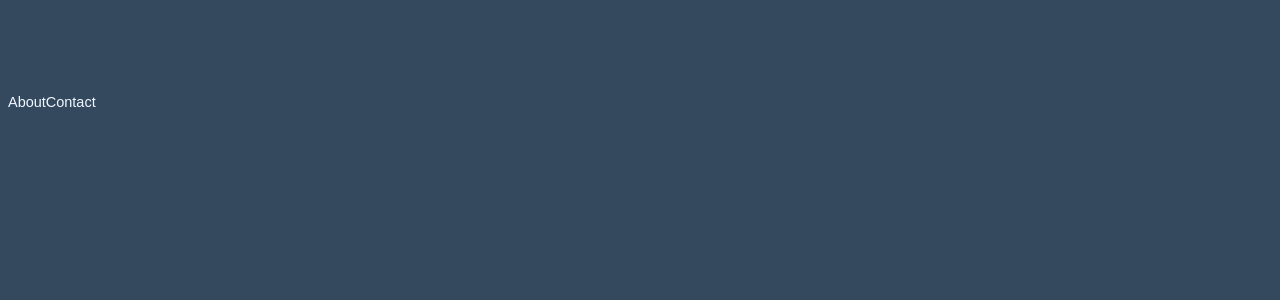
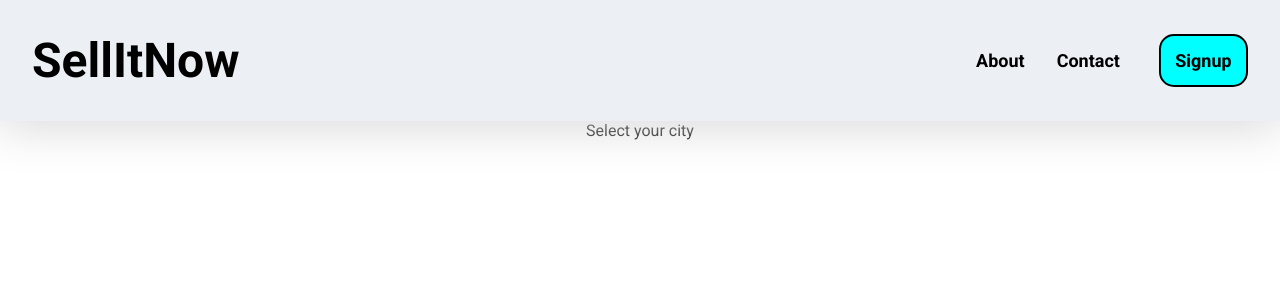
Before and after one commit to mgitdeep/techv-project, a React (Create React App) app: page / in a window 1280 px wide. Shown: the top 300 px of the page. Built offline with nearby package versions, Linux system fonts and the light colour scheme.

Commit message:
UPDATES!

```diff
--- a/package.json
+++ b/package.json
@@ -8,6 +8,7 @@
     "@testing-library/user-event": "^13.5.0",
     "react": "^18.2.0",
     "react-dom": "^18.2.0",
+    "react-router-dom": "^6.9.0",
     "react-scripts": "5.0.1",
     "web-vitals": "^2.1.4"
   },
--- a/src/App.js
+++ b/src/App.js
@@ -1,14 +1,31 @@
+import Home from "./components/Home";
 import Header from "./components/Header";
-// import MultipleInputs from "./components/forms/MultipleInputs"
+import About from "./components/About";
+import Contact from "./components/Contact";
+import Signup from "./components/forms/Signup";
+
+import { BrowserRouter, Routes, Route } from "react-router-dom";
+
+
+import './styles/App.css'
+import './styles/header.css'
 import './styles/Signup.css'
+
 
 function App() {
 
   return (
-    <>
-      <Header />
-      {/* <MultipleInputs /> */}
-    </>
+    <BrowserRouter>
+    <Header />
+      <Routes>
+        <Route path="/" element={<Home />}/>
+        <Route path="/about" element={<About />}/>
+        <Route path="/contact" element={<Contact />}/>
+        <Route path="/signup" element={<Signup />}/>
+
+        {/* <MultipleInputs /> */}
+      </Routes>
+    </BrowserRouter>
   );
 }
 
--- /dev/null
+++ b/src/components/About.jsx
@@ -0,0 +1,9 @@
+import React from 'react'
+
+const About = () => {
+  return (
+    <h1>About</h1>
+  )
+}
+
+export default About
--- /dev/null
+++ b/src/components/Contact.jsx
@@ -0,0 +1,9 @@
+import React from 'react'
+
+const Contact = () => {
+  return (
+    <h1>Contact Here</h1>
+  )
+}
+
+export default Contact
--- a/src/components/Header.jsx
+++ b/src/components/Header.jsx
@@ -1,14 +1,19 @@
 import React from 'react'
-import '../styles/Header.css'
+import { Link } from 'react-router-dom'
+// import '../styles/Header.css'
 
 const Header = () => {
   return (
-    <>
-        <nav>
-          <div>About</div>
-          <div>Contact</div>
-        </nav>
-    </>
+
+    <nav>
+      <Link to='/'><h1>SellItNow</h1></Link>
+      <main>
+        <Link to='/about' className='hv'><b>About</b></Link>
+        <Link to='/contact' className='hv'><b>Contact</b></Link>
+      </main>
+      <Link to='/signup' className='signup hv'><div><b>Signup</b></div></Link>
+      {/* <div>Signup</div> */}
+    </nav>
   )
 }
 
--- /dev/null
+++ b/src/components/Home.jsx
@@ -0,0 +1,16 @@
+import React from 'react'
+
+const Home = () => {
+  return (
+    <>
+        <div className='dropdown'>
+            <button className='btnn'>Select your city</button>
+            <div className="dropdown-menu">
+                Dropdown content
+            </div>
+        </div>
+    </>
+  )
+}
+
+export default Home
--- a/src/components/forms/MultipleInputs.jsx
+++ b/src/components/forms/Signup.jsx
@@ -1,8 +1,9 @@
 // SIGNUP FORM Ready To Use
 
+// import '../../styles/Signup.css'
 import React, { useState } from 'react'
 
-const MultipleInputs = () => {
+const Signup = () => {
 
     const [userSignUpData, setUserSignUpData] = useState({
         firstname: "",
@@ -82,4 +83,4 @@ const MultipleInputs = () => {
   )
 }
 
-export default MultipleInputs
+export default Signup
--- /dev/null
+++ b/src/styles/App.css
@@ -0,0 +1,49 @@
+@import url("https://fonts.googleapis.com/css2?family=Dancing+Script&family=Roboto:ital,wght@0,100;0,300;0,400;0,500;0,700;0,900;1,100;1,300;1,400;1,500;1,700;1,900&family=Ubuntu+Mono&display=swap");
+
+* {
+  margin: 0%;
+  padding: 0%;
+  font-family: "Roboto", sans-serif;
+  box-sizing: border-box;
+  text-decoration: none;
+  scroll-behavior: smooth;
+}
+
+.btnn {
+  background: none;
+  border: none;
+  text-decoration: none;
+  font-family: inherit;
+  font-size: inherit;
+  cursor: pointer;
+  padding: 0;
+}
+
+.btnn:hover {
+  color: rgb(39, 37, 36);
+}
+
+.dropdown {
+  position: relative;
+  display: flex;
+  justify-content: flex-start;
+}
+
+.dropdown-menu {
+  position: absolute;
+  left: 0;
+  top: calc(100% + 0.25rem);
+  background-color: white;
+  padding: 0.75rem;
+  border-radius: 0.45rem;
+  box-shadow: 0 2px 5px 0 rgba(0, 0, 0, 0.21);
+  opacity: 0;
+  transform: translateY(-10px);
+  transition: opacity 150ms ease-in-out, transform 150ms ease-in-out;
+  /* Here we're applying the transition on the Opacity property */
+}
+
+.dropdown > .btnn:focus + .dropdown-menu {
+  opacity: 1;
+  transform: translateY(0);
+}
--- a/src/styles/Header.css
+++ b/src/styles/Header.css
@@ -1,6 +1,44 @@
+nav {
+  width: 100%;
+  padding: 1rem;
+  display: flex;
+  justify-content: space-between;
+  align-items: center;
+  position: sticky;
+  background-color: #ecf0f4;
+  box-shadow: 0px 3px 50px 3px rgb(216, 216, 216);
+  top: 0%;
+  z-index: 10;
+  font-size: large;
+}
+/* main:hover {
+    color: aliceblue;
+    background-color: blue;
+} */
+.hv:hover {
+    opacity: 0.7;
+}
+h1 {
+  text-transform: uppercase;
+}
 
-nav {
-    width: 100%;
-    padding: 1rem;
-    display: flex;
+main {
+  width: 70%;
+  /* font-size: medium; */
+  display: flex;
+  justify-content: flex-end;
 }
+
+a {
+  color: #000000;
+  /* font-size: bold; */
+  margin: 1rem;
+}
+
+.signup {
+    color: rgb(0, 0, 0);
+    background-color: aqua;
+    padding: 0.9rem;
+    border-radius: 15px;
+    border: 2px solid rgb(0, 0, 0);
+}
--- a/src/styles/Signup.css
+++ b/src/styles/Signup.css
@@ -1,17 +1,17 @@
-html {
+/* html {
     font-size: 90.5%;
   }
-
+   */
   body {
     min-height: 100;
     width: 100;
-    margin-top: 80px;
-    background-color: #34495e;
+    /* margin-top: 80px; */
+    background-color: #ffffff;
     /* display: flex;
     justify-content: center;
     align-items: center;
     flex-direction: column; */
-    color: aliceblue;
+    color: rgb(4, 45, 80);
     font-family: "Raleway", sans-serif;
   }
 
@@ -35,7 +35,7 @@ html {
   }
 
   h1 {
-    font-size: 7rem;
+    font-size: 3rem;
     text-transform: capitalize;
   }
 
@@ -82,7 +82,7 @@ html {
     border-radius: 1rem;
     outline: none;
     text-align: left;
-    margin-top: 50px;
+    margin-top: 100px;
   }
 
   form label {
```
Also changed, not shown: 1 other file (tests, documents, lock files or other folders).
